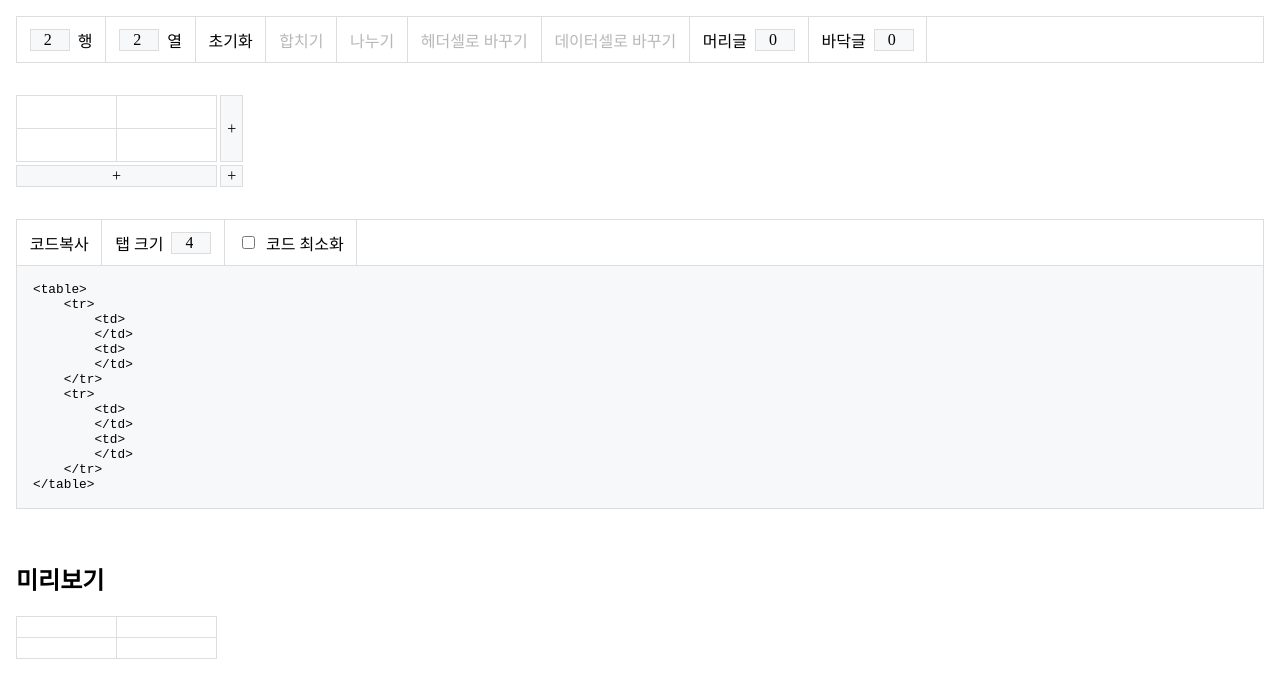
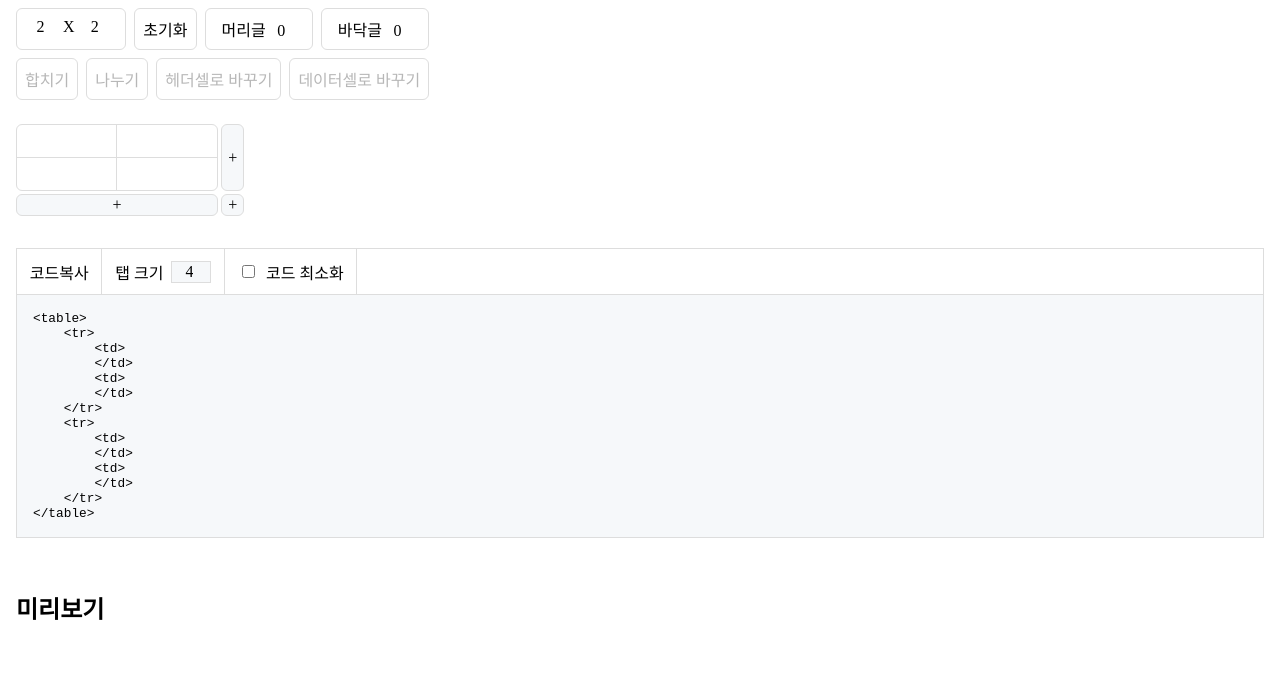
Before and after one commit to lauichan/table-generator, a React (Vite) app: page / in a window 1280 px wide. Shown: the top 698 px of the page. Built offline with nearby package versions, Linux system fonts and the light colour scheme.

Commit message:
fix: border-collapse와 border-radius 충돌 문제 해결

```diff
--- a/src/components/Table/Table.module.css
+++ b/src/components/Table/Table.module.css
@@ -10,6 +10,32 @@
 }
 
 .table button {
+  display: flex;
+  justify-content: center;
+  align-items: center;
   border: 1px solid #ddd;
+  border-radius: 6px;
   background-color: #f6f8fa;
 }
+
+.table table {
+  border: 1px solid #ddd;
+  border-radius: 6px;
+}
+
+.table :is(th, td) {
+  position: relative;
+  width: 100px;
+  height: 21px;
+  padding: 7px 9px;
+}
+
+.table tr:not(:last-child) :is(th, td) {
+  border-bottom: 1px solid #ddd;
+  border-left: 0;
+  border-top: 0;
+}
+
+.table :is(th, td):not(:last-child) {
+  border-right: 1px solid #ddd;
+}
--- a/src/components/TableOptions/TableOptions.module.css
+++ b/src/components/TableOptions/TableOptions.module.css
@@ -1,40 +1,43 @@
-.controller {
+.controller button {
+  border: 1px solid #ddd;
+  border-radius: 6px;
+  padding: 0.5rem;
+}
+
+.controller .table-format {
   display: flex;
   flex-wrap: wrap;
-  margin: 1rem;
-  align-items: center;
-  border: 1px solid #ddd;
-  border-collapse: collapse;
+  margin: 0.5rem 1rem;
+  gap: 0.5rem;
 }
 
-.controller > button:hover {
-  background-color: #f6f8fa;
+.controller .table-format > div {
+  border: 1px solid #ddd;
+  border-radius: 6px;
+  padding: 0.5rem;
 }
 
-.controller > * {
-  height: 45px;
-  border-right: 1px solid #ddd;
-  padding: 0.5rem 0.8rem;
-}
-
-.controller > div {
+.controller .table-manager {
   display: flex;
-  align-items: center;
+  flex-wrap: wrap;
+  margin: 0.5rem 1rem;
+  gap: 0.5rem;
 }
 
 .controller input {
-  max-width: 40px;
-  text-align: right;
-  background: #f6f8fa;
-  border: 1px solid #ddd;
+  border: none;
+  width: 30px;
+  text-align: center;
 }
 
-.row label,
-.col label {
+.size input:first-child {
   margin-left: 0.5rem;
+}
+.size > span {
+  margin-right: 0.8rem;
 }
 
 .thead label,
 .tfoot label {
-  margin-right: 0.5rem;
+  margin: 0 0.5rem;
 }
--- a/src/components/TableOptions/TableOptions.tsx
+++ b/src/components/TableOptions/TableOptions.tsx
@@ -22,17 +22,29 @@ function TableOptions({ tableRowCol }: TableOptionProps) {
 
   return (
     <section className={styles['controller']}>
-      <div className={styles['row']}>
-        <input id="row" type="number" placeholder="행" value={tableRowCol.row} onChange={handleRow} />
-        <label htmlFor="row">행</label>
-      </div>
-      <div className={styles['col']}>
-        <input id="col" type="number" placeholder="열" value={tableRowCol.col} onChange={handleCol} />
-        <label htmlFor="col">열</label>
+      <div className={styles['table-format']}>
+        <div className={styles['size']}>
+          <input type="number" placeholder="행" value={tableRowCol.row} onChange={handleRow} />
+          <span>X</span>
+          <input type="number" placeholder="열" value={tableRowCol.col} onChange={handleCol} />
         </div>
         <button type="button" onClick={handleInitTable} title="2행 2열 빈값으로 초기화">
           초기화
         </button>
+        <div className={styles['thead']}>
+          <label htmlFor="thead" title="<thead> 머리글 사용하기">
+            머리글
+          </label>
+          <input id="thead" type="number" value={thead} onChange={handleSetThead} />
+        </div>
+        <div className={styles['tfoot']}>
+          <label htmlFor="tfoot" title="<tfoot> 바닥글 사용하기">
+            바닥글
+          </label>
+          <input id="tfoot" type="number" value={tfoot} onChange={handleSetTfoot} />
+        </div>
+      </div>
+      <div className={styles['table-manager']}>
         <button
           type="button"
           onClick={handleMergeCell}
@@ -55,17 +67,6 @@ function TableOptions({ tableRowCol }: TableOptionProps) {
         <button type="button" onClick={handleSetDataCell} disabled={!isConvertible()}>
           데이터셀로 바꾸기
         </button>
-      <div className={styles['thead']}>
-        <label htmlFor="thead" title="<thead> 머리글 사용하기">
-          머리글
-        </label>
-        <input id="thead" type="number" value={thead} onChange={handleSetThead} />
-      </div>
-      <div className={styles['tfoot']}>
-        <label htmlFor="tfoot" title="<tfoot> 바닥글 사용하기">
-          바닥글
-        </label>
-        <input id="tfoot" type="number" value={tfoot} onChange={handleSetTfoot} />
       </div>
     </section>
   );
--- a/src/hooks/useSelectCells.ts
+++ b/src/hooks/useSelectCells.ts
@@ -56,7 +56,7 @@ const useSelectCells = (table: CellInfo[][]) => {
 
       setSelectRange({ startRow, startCol, endRow, endCol });
     }
-  }, [table,dragStart, dragEnd, setSelectRange]);
+  }, [table, dragStart, dragEnd, setSelectRange]);
 
   const isSelectedCell = (rowIdx: number, colIdx: number) => {
     if (!selectRange) return false;
--- a/src/index.css
+++ b/src/index.css
@@ -30,17 +30,9 @@ main {
 }
 
 table {
-  border-collapse: collapse;
+  border-collapse: separate;
+  border-spacing: 0;
   position: relative;
-}
-
-th,
-td {
-  position: relative;
-  width: 100px;
-  height: 21px;
-  border: 1px solid #ddd;
-  padding: 7px 9px;
 }
 
 button {
```
Lines whose indentation alone changed are shown as unchanged.
